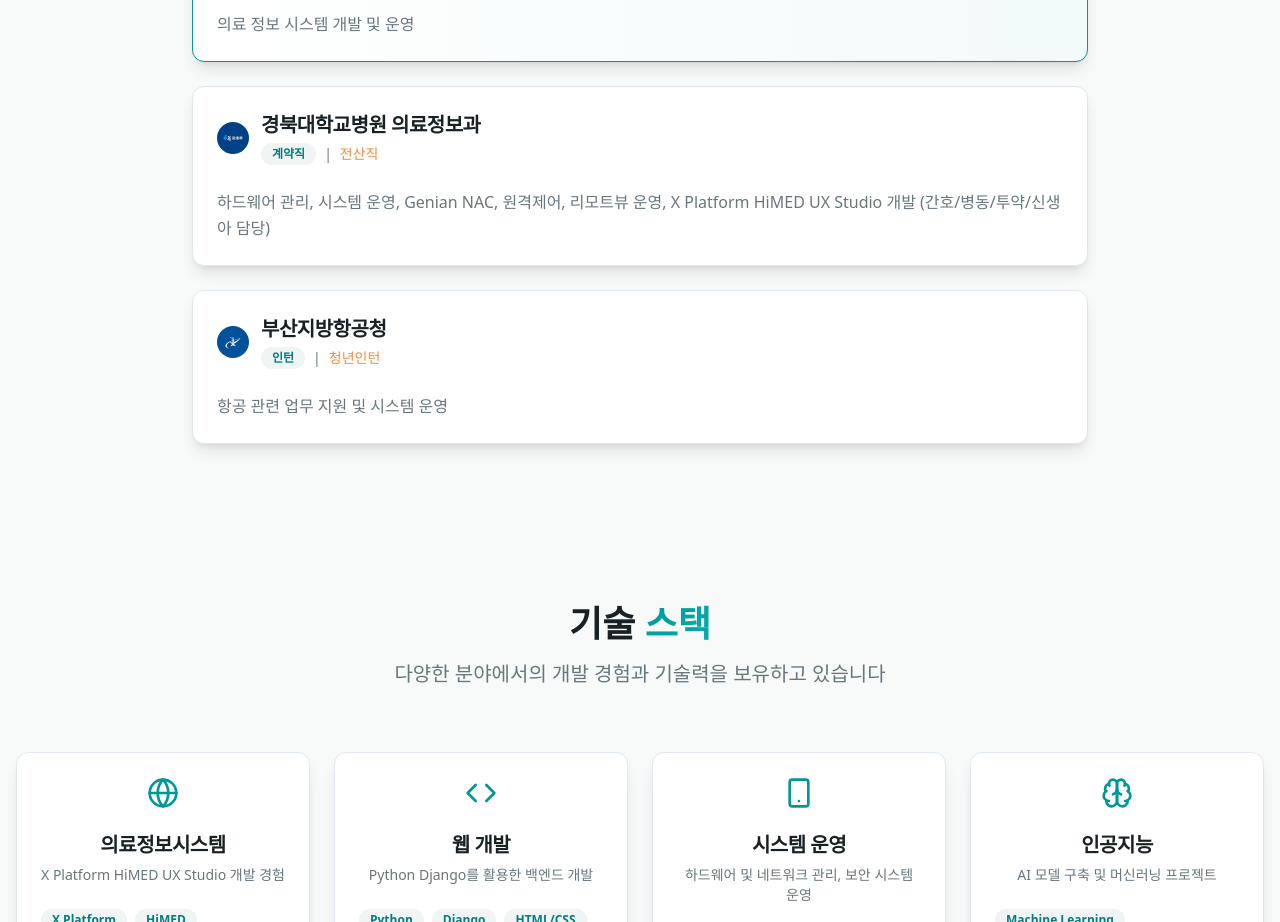
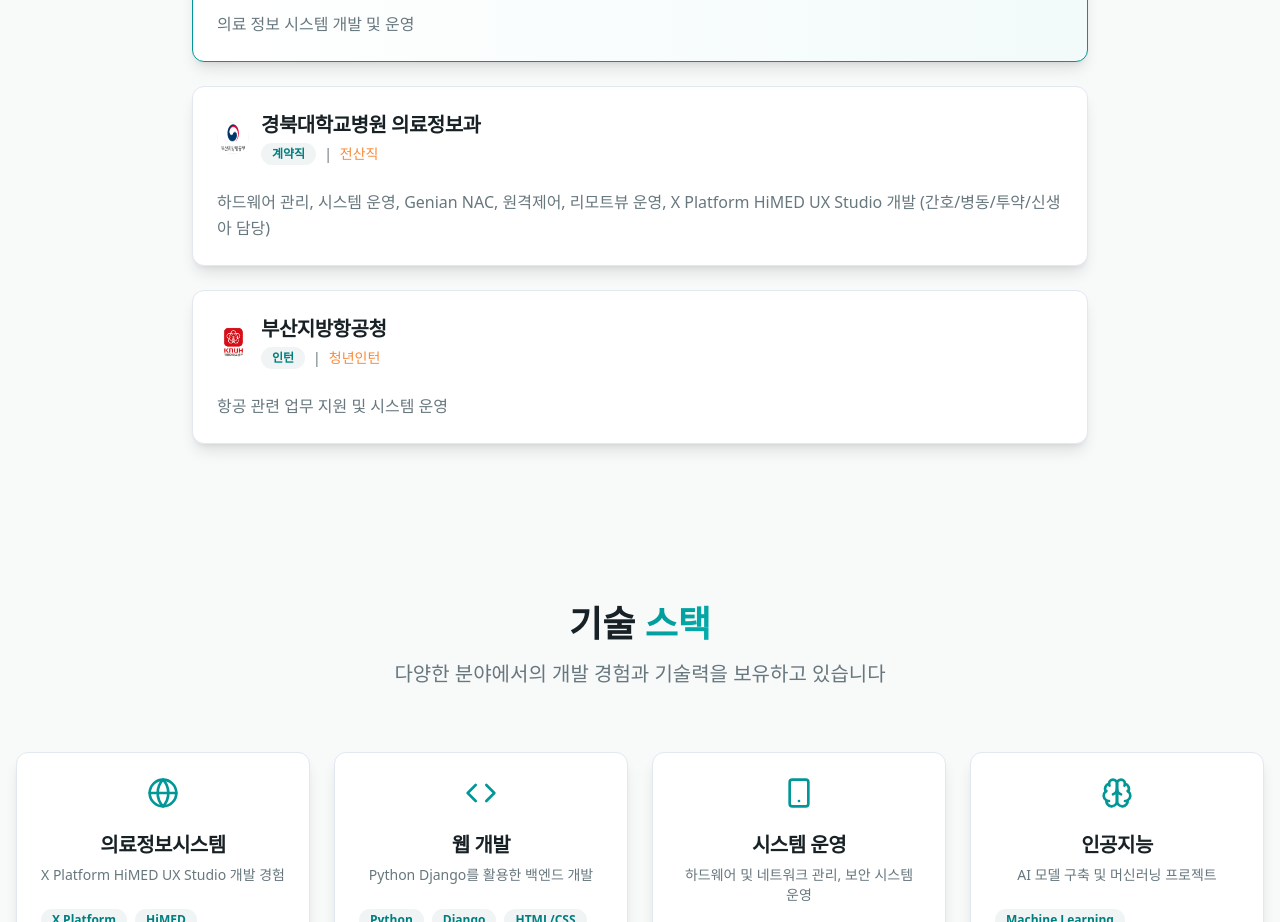
Before and after one commit to chang6park/ulsan-dev-portfolio, a React (Vite) app: page / in a window 1280 px wide. Shown: the part 1120-2042 px from the top of the page. Built offline with nearby package versions, Linux system fonts and the light colour scheme.

Commit message:
Use provided images
Use the user-provided images (1.png, 2.png, 3.png) for the logos instead of generating new ones.

```diff
--- a/src/components/AboutSection.tsx
+++ b/src/components/AboutSection.tsx
@@ -2,8 +2,6 @@ import { Card, CardContent, CardHeader, CardTitle } from "@/components/ui/card";
 import { Badge } from "@/components/ui/badge";
 import { Building } from "lucide-react";
 import uuhLogo from "@/assets/uuh-logo.png";
-import knuhLogo from "@/assets/knuh-logo.png";
-import busanLogo from "@/assets/busan-aviation-logo.png";
 
 const AboutSection = () => {
   const experiences = [
@@ -16,7 +14,7 @@ const AboutSection = () => {
       type: "current"
     },
     {
-      icon: <img src={knuhLogo} alt="경북대학교병원" className="w-8 h-8 rounded-full" />,
+      icon: <img src="/lovable-uploads/6aa37475-1302-4c53-9222-ea5aaebc1aaf.png" alt="경북대학교병원" className="w-8 h-8 rounded-full" />,
       title: "경북대학교병원 의료정보과",
       period: "계약직",
       role: "전산직",
@@ -24,7 +22,7 @@ const AboutSection = () => {
       type: "experience"
     },
     {
-      icon: <img src={busanLogo} alt="부산지방항공청" className="w-8 h-8 rounded-full" />,
+      icon: <img src="/lovable-uploads/3c4a4785-efe5-4080-837d-70b85529201b.png" alt="부산지방항공청" className="w-8 h-8 rounded-full" />,
       title: "부산지방항공청",
       period: "인턴",
       role: "청년인턴",
```
Also changed, not shown: public/lovable-uploads/3c4a4785-efe5-4080-837d-70b85529201b.png (added), public/lovable-uploads/6aa37475-1302-4c53-9222-ea5aaebc1aaf.png (added).
